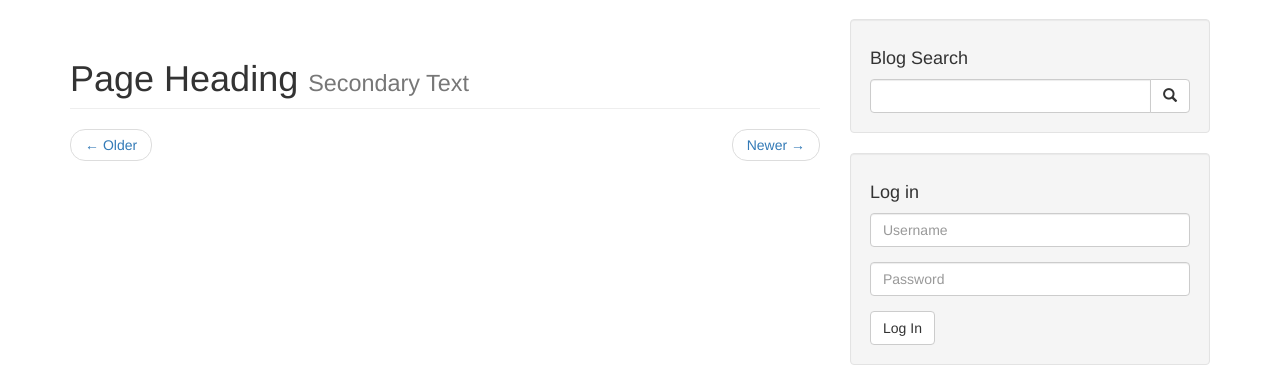
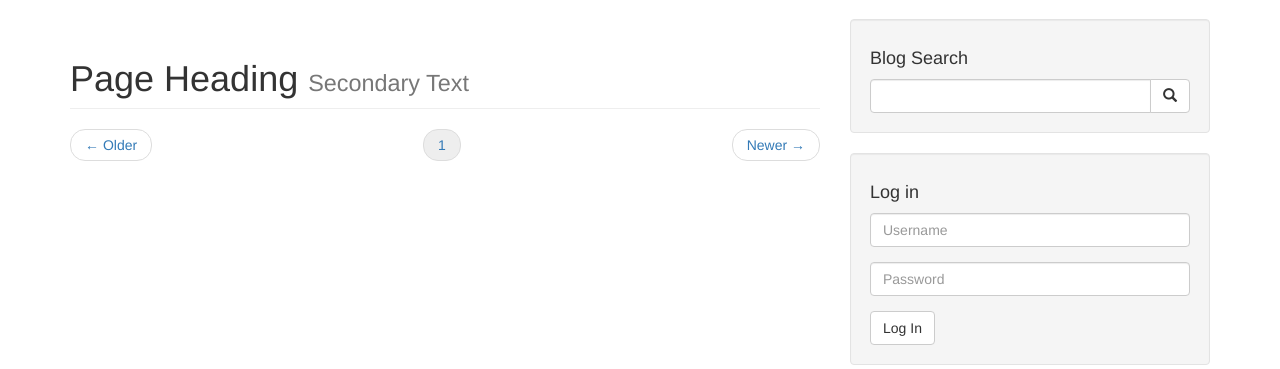
Before and after one commit to Gintasp/blog-cms, a PHP site: page / in a window 1280 px wide. Shown: the part 51-420 px from the top of the page. Run offline with PHP 8.4, Linux system fonts and the light colour scheme; tables that the repository leaves empty or names only in its code hold one stand-in row (values such as "Sample post").

Commit message:
Pagination.

```diff
--- a/css/blog-home.css
+++ b/css/blog-home.css
@@ -11,3 +11,7 @@ body {
 footer {
     margin: 50px 0;
 }
+
+.pager a.active {
+    background: #eee !important;
+}
--- a/index.php
+++ b/index.php
@@ -13,7 +13,24 @@ include 'inc/navigation.php';
             </h1>
 
             <?php
-            $query = mysqli_query($connection, "SELECT * FROM post WHERE LOWER(status)='published' ORDER BY date DESC");
+            $page = 1;
+            if (isset($_GET['page'])) {
+                $page = $_GET['page'];
+            }
+
+            if ($page == 1) {
+                $page1 = 0;
+            } else {
+                $page1 = ($page * 5) - 5;
+            }
+
+            $query = mysqli_query($connection, "SELECT * FROM post");
+            handle_query_error($query);
+            $post_count = mysqli_num_rows($query);
+
+            $post_count = ceil($post_count / 5);
+
+            $query = mysqli_query($connection, "SELECT * FROM post WHERE LOWER(status)='published' ORDER BY date DESC LIMIT $page1,5");
             handle_query_error($query);
 
             while ($row = mysqli_fetch_assoc($query)) { ?>
@@ -41,6 +58,17 @@ include 'inc/navigation.php';
                 <li class="previous">
                     <a href="#">&larr; Older</a>
                 </li>
+                <?php
+                for ($i = 1; $i <= $post_count; $i++) {
+                    if ($i == $page) {
+                        ?>
+                        <li><a class="active" href="index.php?page=<?php echo $i; ?>"><?php echo $i; ?></a></li>
+                    <?php } else {
+                        ?>
+                        <li><a href="index.php?page=<?php echo $i; ?>"><?php echo $i; ?></a></li>
+                        <?php
+                    }
+                } ?>
                 <li class="next">
                     <a href="#">Newer &rarr;</a>
                 </li>
```
